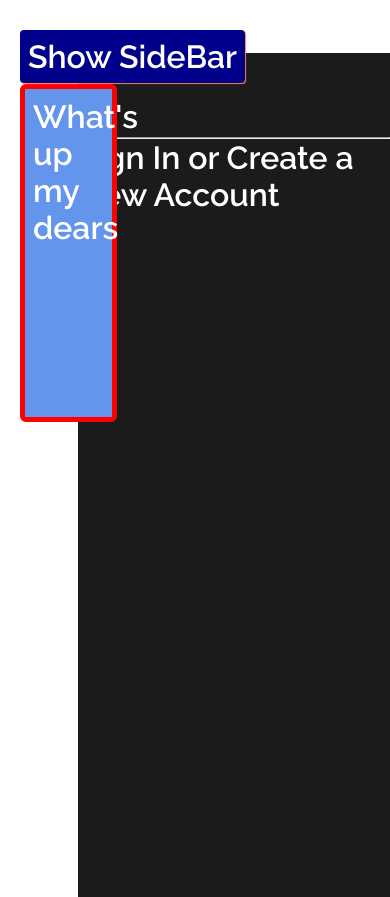
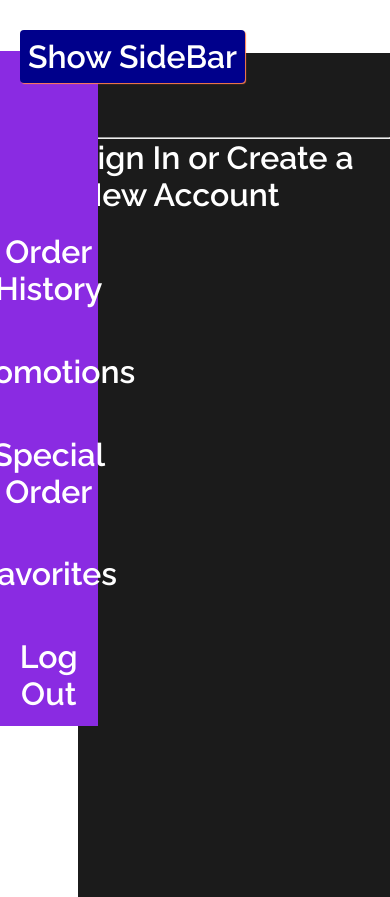
Before and after one commit to Doenut999/Byte, a React (Create React App) app: page / in a window 390 px wide. Both pictures are taken after a click on the button "Show SideBar". Built offline with nearby package versions, Linux system fonts and the light colour scheme.

Commit message:
sidebar updated 2

```diff
--- a/src/App.js
+++ b/src/App.js
@@ -11,7 +11,6 @@ import SpecialOrder from "./pages/SpecialOrder";
 import {useEffect, useState} from "react";
 import MobileSideBar from "./components/MobileSideBar";
 import ShowButton from "./components/ShowButton";
-import {motion} from "framer-motion";
 
 const App = ()  =>{
     const [show, setShow] = useState(false)
@@ -37,11 +36,11 @@ const App = ()  =>{
         { responsive.showTopNavMenu ?
                 <>
                     <NavBar />
-                    <Sidebar />
+                    <Sidebar  />
                 </> :
            <>
                <ShowButton show={show} setShow={setShow} />
-               { show && <MobileSideBar as={motion.aside}/>}
+               {show && <MobileSideBar show={show}/>}
            </>
         }
       <Routes>
--- a/src/components/MobileSideBar.js
+++ b/src/components/MobileSideBar.js
@@ -1,30 +1,62 @@
 import styled from "styled-components";
+import {Link} from "react-router-dom";
+import {motion} from "framer-motion";
 
-const MobileSideBar = () => {
+const MobileSideBar = ( ) => {
+
+    const initialStyles = {
+        x: -400
+    }
+
+    const animatedStyles = {
+        x: 0
+    }
+
+    const transition = {
+        delay: 0.05,
+        duration: 1.35
+    }
 
     return (
         <>
-            <StyledBar>
-                What's up my dears
+            <StyledBar as={motion.aside} initial={initialStyles} animate={animatedStyles} transition={transition} >
+                <div className="spacing" style={{height: "25%"}}></div>
+                <Slink as={motion.a}   to="order-history">Order History</Slink>
+                <Slink as={motion.a}  to="promotions">Promotions</Slink>
+                <Slink as={motion.a}  to="special-order">Special Order</Slink>
+                <Slink as={motion.a}  to="favorites">Favorites</Slink>
+                <Slink as={motion.a}  to="/">Log Out</Slink>
             </StyledBar>
         </>
     )
+
 }
 
 const StyledBar = styled.aside`
-  position: fixed;
+  position: absolute;
   left: 0;
   top: 0;
+  height: 80vh;
   width: 25vw;
-  height: 40vh;
-  background-color: cornflowerblue;
+  margin-top: 6vh;
+  background-color: blueviolet;
   color: white;
-  padding: 1vh;
-  z-index: 5;
-  border: 5px solid #ff0000;
-  border-radius: 1.5vw;
-  margin: 10vh 5vw;
+  z-index: 15;
+  display: flex;
+  flex-flow: column nowrap;
 `
 
+const Slink = styled(Link)`
+  width: 100%;
+  height: 15%;
+  display: flex;
+  justify-content: center;
+  font-size: 1rem;
+  align-items: center;
+  text-align: center;
+  text-decoration: none;
+  color: white;
+
+`
 
 export default MobileSideBar
```
